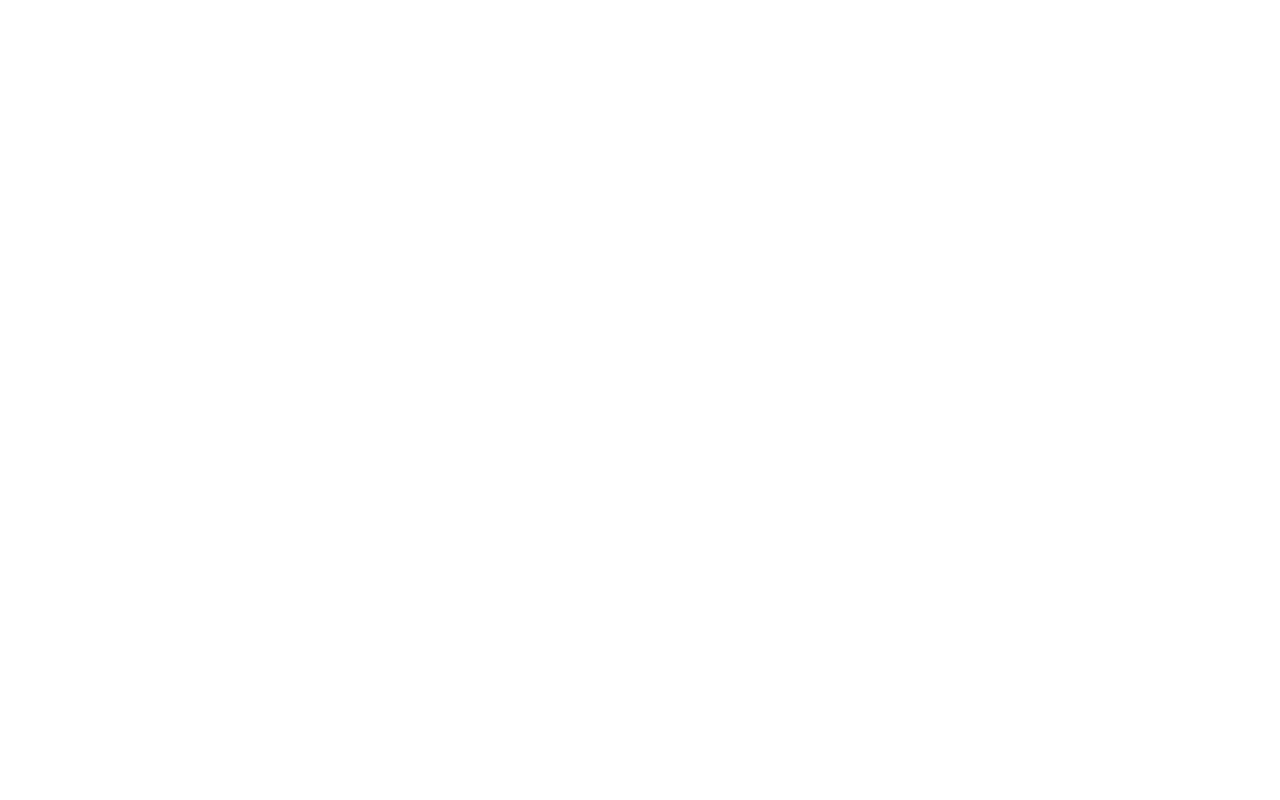
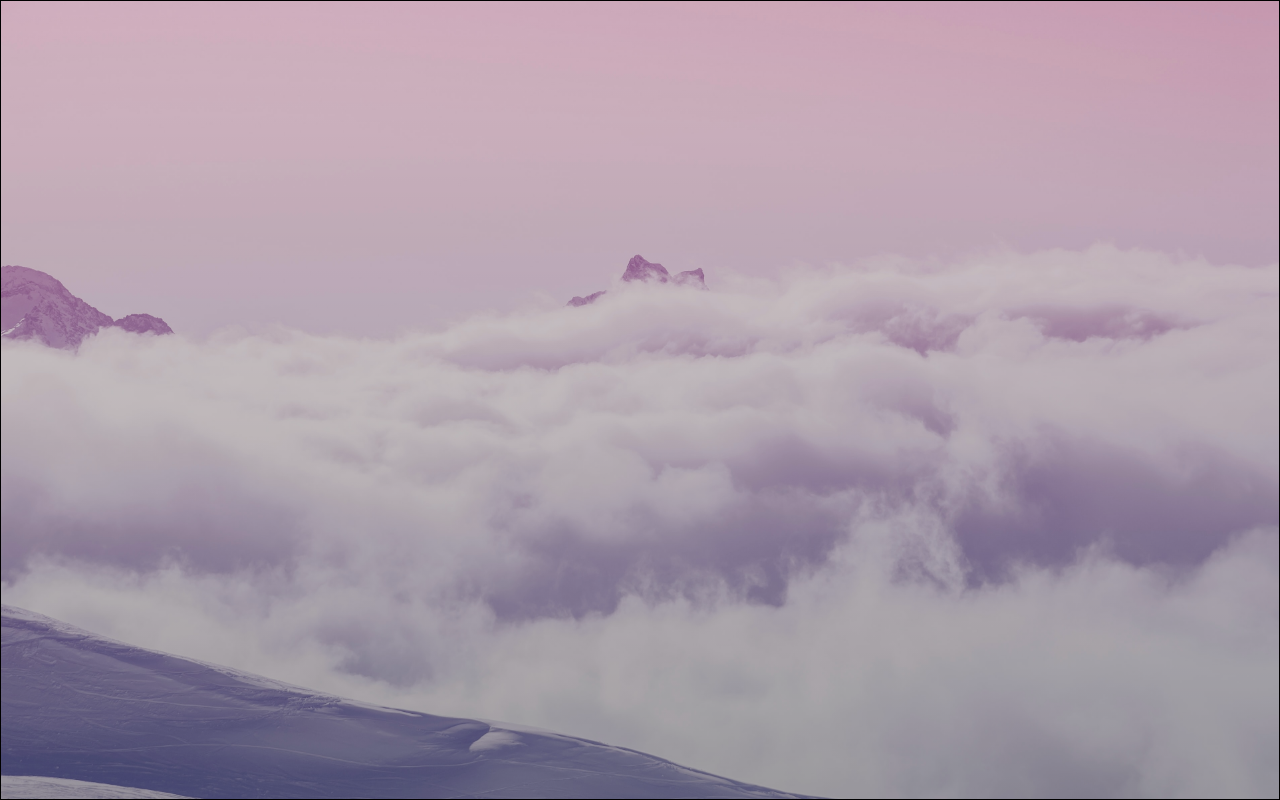
Before and after one commit to SoumeyaH/portfolio-2, a plain HTML site: page index.html in a window 1280 px wide. Drawn offline with nearby package versions, Linux system fonts and the light colour scheme.

Commit message:
added and styled background image, added banner image

```diff
--- a/assets/css/style.css
+++ b/assets/css/style.css
@@ -0,0 +1,13 @@
+.hero {
+  background-image: linear-gradient(
+      to bottom,
+      rgba(0, 0, 0, 0.1),
+      rgba(0, 0, 0, 0.3)
+    ),
+    url(../images/hero.jpg);
+  background-size: cover;
+  background-position: center;
+  background-repeat: no-repeat;
+  border: 1px solid black;
+  height: 100vh;
+}
--- a/index.html
+++ b/index.html
@@ -53,6 +53,7 @@
     <link rel="stylesheet" type="text/css" href="./assets/css/style.css" />
   </head>
   <body>
+    <div class="hero"></div>
     <!-- Linking Scripts -->
     <script
       src="https://cdn.jsdelivr.net/npm/bootstrap@5.0.0-beta3/dist/js/bootstrap.bundle.min.js"
```
Also changed, not shown: assets/images/banner.jpg (added), assets/images/hero.jpg (added).
